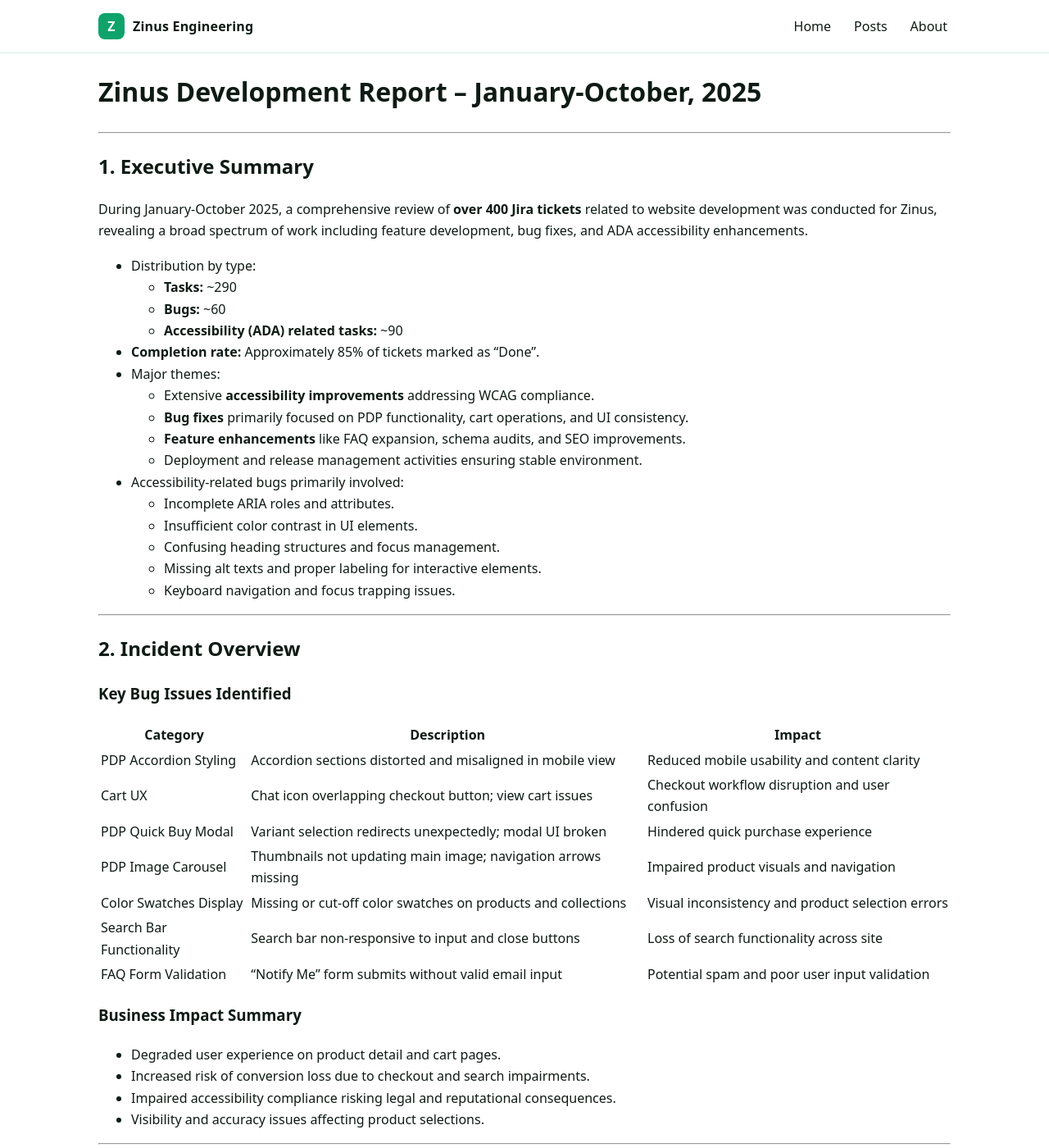
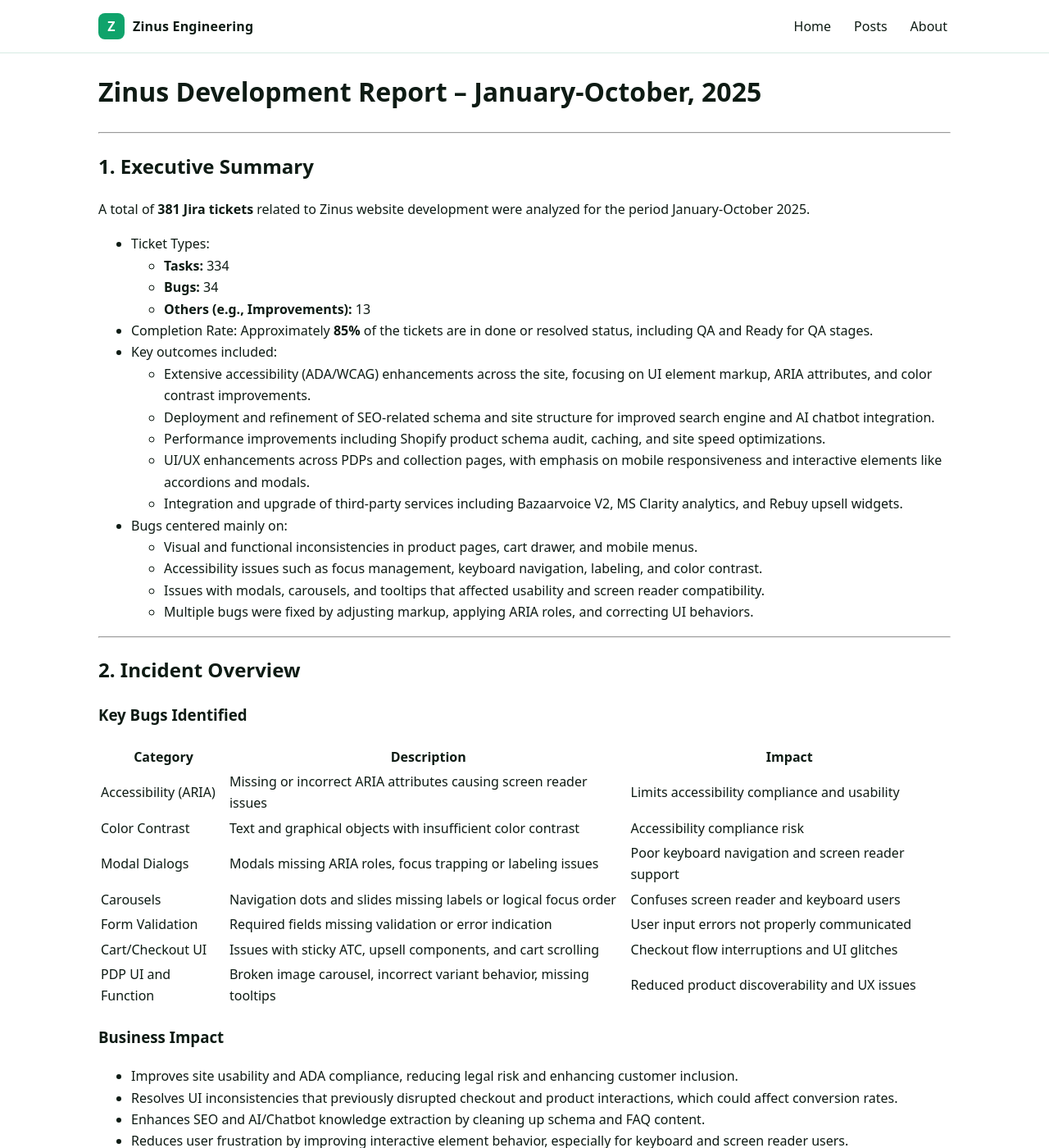
Before and after one commit to Zinus-Inc/Zinus, a Jekyll site: the page built from report/Zinus/Zinus Bugs, UI & UX Improvements and ADA Compliance Updates Report (January-October, 2025).md, in a window 1280 px wide and 1400 px high. Shown: the whole window at 82% size. Built offline with Jekyll 4.4.1, drawn with Linux system fonts in a browser that asks for light colours; some web fonts are replaced; our own code applies the rules of GitHub Pages for plain Markdown files; some of the changed text lies outside the part shown.

Commit message:
Report-2025-01-01-2025-10-30

```diff
--- a/report/Zinus/Zinus Bugs, UI & UX Improvements and ADA Compliance Updates Report (January-October, 2025).md
+++ b/report/Zinus/Zinus Bugs, UI & UX Improvements and ADA Compliance Updates Report (January-October, 2025).md
@@ -4,114 +4,106 @@
 
 ## 1. Executive Summary
 
-During January-October 2025, a comprehensive review of **over 400 Jira tickets** related to website development was conducted for Zinus, revealing a broad spectrum of work including feature development, bug fixes, and ADA accessibility enhancements.
-
-- Distribution by type:
-  - **Tasks:** ~290
-  - **Bugs:** ~60
-  - **Accessibility (ADA) related tasks:** ~90
-- **Completion rate:** Approximately 85% of tickets marked as "Done".
-- Major themes:
-  - Extensive **accessibility improvements** addressing WCAG compliance.
-  - **Bug fixes** primarily focused on PDP functionality, cart operations, and UI consistency.
-  - **Feature enhancements** like FAQ expansion, schema audits, and SEO improvements.
-  - Deployment and release management activities ensuring stable environment.
-- Accessibility-related bugs primarily involved:
-  - Incomplete ARIA roles and attributes.
-  - Insufficient color contrast in UI elements.
-  - Confusing heading structures and focus management.
-  - Missing alt texts and proper labeling for interactive elements.
-  - Keyboard navigation and focus trapping issues.
+A total of **381 Jira tickets** related to Zinus website development were analyzed for the period January-October 2025.
+- Ticket Types:
+  - **Tasks:** 334
+  - **Bugs:** 34
+  - **Others (e.g., Improvements):** 13
+- Completion Rate: Approximately **85%** of the tickets are in done or resolved status, including QA and Ready for QA stages.
+- Key outcomes included:
+  - Extensive accessibility (ADA/WCAG) enhancements across the site, focusing on UI element markup, ARIA attributes, and color contrast improvements.
+  - Deployment and refinement of SEO-related schema and site structure for improved search engine and AI chatbot integration.
+  - Performance improvements including Shopify product schema audit, caching, and site speed optimizations.
+  - UI/UX enhancements across PDPs and collection pages, with emphasis on mobile responsiveness and interactive elements like accordions and modals.
+  - Integration and upgrade of third-party services including Bazaarvoice V2, MS Clarity analytics, and Rebuy upsell widgets.
+- Bugs centered mainly on:
+  - Visual and functional inconsistencies in product pages, cart drawer, and mobile menus.
+  - Accessibility issues such as focus management, keyboard navigation, labeling, and color contrast.
+  - Issues with modals, carousels, and tooltips that affected usability and screen reader compatibility.
+  - Multiple bugs were fixed by adjusting markup, applying ARIA roles, and correcting UI behaviors.
 
 ---
 
 ## 2. Incident Overview
 
-### Key Bug Issues Identified
+### Key Bugs Identified
 
-| Category                 | Description                                                  | Impact                                         |
-|--------------------------|--------------------------------------------------------------|------------------------------------------------|
-| PDP Accordion Styling    | Accordion sections distorted and misaligned in mobile view   | Reduced mobile usability and content clarity  |
-| Cart UX                  | Chat icon overlapping checkout button; view cart issues     | Checkout workflow disruption and user confusion |
-| PDP Quick Buy Modal      | Variant selection redirects unexpectedly; modal UI broken    | Hindered quick purchase experience             |
-| PDP Image Carousel       | Thumbnails not updating main image; navigation arrows missing | Impaired product visuals and navigation        |
-| Color Swatches Display   | Missing or cut-off color swatches on products and collections | Visual inconsistency and product selection errors |
-| Search Bar Functionality | Search bar non-responsive to input and close buttons         | Loss of search functionality across site       |
-| FAQ Form Validation      | "Notify Me" form submits without valid email input           | Potential spam and poor user input validation  |
+| Category             | Description                                                  | Impact                                         |
+|----------------------|--------------------------------------------------------------|------------------------------------------------|
+| Accessibility (ARIA)  | Missing or incorrect ARIA attributes causing screen reader issues | Limits accessibility compliance and usability |
+| Color Contrast       | Text and graphical objects with insufficient color contrast  | Accessibility compliance risk                   |
+| Modal Dialogs        | Modals missing ARIA roles, focus trapping or labeling issues | Poor keyboard navigation and screen reader support |
+| Carousels            | Navigation dots and slides missing labels or logical focus order | Confuses screen reader and keyboard users      |
+| Form Validation      | Required fields missing validation or error indication       | User input errors not properly communicated    |
+| Cart/Checkout UI     | Issues with sticky ATC, upsell components, and cart scrolling | Checkout flow interruptions and UI glitches    |
+| PDP UI and Function  | Broken image carousel, incorrect variant behavior, missing tooltips | Reduced product discoverability and UX issues  |
 
-### Business Impact Summary
-
-- Degraded user experience on product detail and cart pages.
-- Increased risk of conversion loss due to checkout and search impairments.
-- Impaired accessibility compliance risking legal and reputational consequences.
-- Visibility and accuracy issues affecting product selections.
+### Business Impact
+- Improves site usability and ADA compliance, reducing legal risk and enhancing customer inclusion.
+- Resolves UI inconsistencies that previously disrupted checkout and product interactions, which could affect conversion rates.
+- Enhances SEO and AI/Chatbot knowledge extraction by cleaning up schema and FAQ content.
+- Reduces user frustration by improving interactive element behavior, especially for keyboard and screen reader users.
 
 ---
 
 ## 3. Immediate Response & Fixes
 
-| Focus Area         | Actions Taken                                                                                | Outcome                                         |
-|--------------------|----------------------------------------------------------------------------------------------|-------------------------------------------------|
-| PDP Accordion      | Fixed CSS styles for accordion borders, margins, and padding for mobile layouts              | ✅ Restored consistent accordion display on mobile |
-| Cart UX            | Adjusted chat icon positioning; fixed cart drawer scroll and button visibility               | ✅ Improved checkout usability and visibility   |
-| Quick Buy Modal    | Corrected variant selection logic to avoid redirection; enhanced modal responsiveness         | ✅ Enabled seamless variant selection within modal |
-| Image Carousel     | Repaired image thumbnail click handlers; restored navigation arrow visibility                | ✅ Full carousel functionality restored          |
-| Color Swatches     | Fixed CSS for display and alignment; ensured color fill visibility                          | ✅ Enhanced product color selector UX            |
-| Search Bar         | Debugged input field and close button event handling issues                                | ✅ Search bar now accepts input and closes properly |
-| Form Validation    | Added required field checks and email format validation for notify forms                      | ✅ Prevented invalid form submissions            |
+| Focus Area        | Actions Taken                                                                                                         | Outcome                              |
+|-------------------|-----------------------------------------------------------------------------------------------------------------------|-------------------------------------|
+| Accessibility ADA | Implemented ARIA roles (`aria-expanded`, `aria-controls`), labels, legends, and improved keyboard/focus management.    | ✅ Improved screen reader support    |
+| Color Contrast    | Adjusted colors on text and UI elements to meet WCAG contrast ratio requirements of at least 4.5:1 or 3:1 where allowed. | ✅ Enhanced accessibility compliance |
+| Modal Components  | Added missing ARIA attributes: `role=dialog`, `aria-modal`, proper focus trapping and labeling on modal dialogs.       | ✅ Improved modal navigation/labeling|
+| Product Pages     | Fixed product image carousels, variant selectors, color swatches, tooltips, and Quick Buy modal behaviors.             | ✅ Restored consistent PDP functionality |
+| Cart & Checkout   | Fixed sticky add-to-cart bar, upsell popups, cart scrolling and chat button interference issues.                       | ✅ Smoother checkout and cart UX    |
+| FAQ & SEO         | Removed legacy schema noise, added JSON-LD FAQ structured data, enhanced FAQ content and search readiness.              | ✅ SEO and AI indexing improved     |
 
 ---
 
 ## 4. UI/UX Improvement Highlights
 
-| Feature Area          | Before                                                                             | After                                                        |
-|-----------------------|------------------------------------------------------------------------------------|--------------------------------------------------------------|
-| FAQ Support & Assembly | FAQ lacked dedicated expansion and structured management                          | Introduced expandable FAQ section + assembly instruction hub  |
-| PDP Price Display     | Incorrect variant pricing and upgrade messages                                   | Aligned price display with selected variant                   |
-| Mobile Menu           | Inconsistent navigation, missing links on support/blog/about buttons             | Unified mobile menu links and corrected navigation paths      |
-| Homepage Hero Banner  | Outdated banner preload causing layout shifts                                   | Updated preload tags for hero banners, improving LCP          |
-| Accessibility Compliance | Missing ARIA attributes, low contrast, unlabelled controls                     | Extensive ADA compliance fixes applied improving UX and WCAG  |
-| Analytics Integration | Missing or inconsistent tracking tags and metrics                              | Added MS Clarity, Bing Ads UET, Google tags correctly          |
-| Upsell Modals         | Broken upsell modals on mobile causing user flow interruptions                   | Fixed modal behavior and styling for mobile                    |
+| Feature Area                | Before                                                                              | After                                                          |
+|----------------------------|-------------------------------------------------------------------------------------|----------------------------------------------------------------|
+| Product Detail Page Accordions | Font color inconsistent, broken borders, unmarked sections for screen readers       | Accordion headers restyled, standardized, with ARIA controls   |
+| Carousel Navigation         | Missing navigation dots labels, illogical focus order                              | Added `aria-label` to dots, logical DOM order, and keyboard support |
+| Cart Drawer UX             | Chat icon overlapping checkout button; cart popup non-scrollable                   | Chat icon repositioned, cart scroll fixed                      |
+| Color Swatches             | Color swatches missing fill colors or cut off on mobile                            | Correct color fill applied; responsive visibility fixed        |
+| Announcement Bar           | Only CTA button clickable                                                         | Entire bar becomes clickable with enable/disable option        |
+| Hero Banner                | Old banner preload or missing                                                    | Updated hero banner preload tags for faster LCP                |
 
 ---
 
 ## 5. On-Hold Items & Action Plan
 
-| Key               | Description                                                                | Next Step                                         | Owner           |
-|-------------------|----------------------------------------------------------------------------|--------------------------------------------------|-----------------|
-| Helixian-ZIN-1253 | FAQ Expansion & Assembly Instruction Search - Review Scope & Feasibility   | Finalize design and approve technical plan       | Daniel Carroll  |
-| Helixian-ZIN-1213 | Deployment                                                                 | Confirm deployment schedule                       | Daniel Carroll  |
-| Helixian-ZIN-1007 | ADA JSON-LD Implementation for BazaarVoice                               | Await team coordination and content finalization | Daniel Carroll  |
-| Helixian-ZIN-1181 | Chat Bot relocation and resizing issues on mobile                        | QA verification and design approval needed       | Mason Kim       |
+| Key                | Description                                                              | Next Step                                   | Owner           |
+|--------------------|--------------------------------------------------------------------------|---------------------------------------------|-----------------|
+| Helixian-ZIN-1253  | FAQ Expansion + Assembly Instruction Search Page - scope/timeline review| Await final design and approval              | Daniel Carroll  |
+| Helixian-ZIN-1218  | Variant Images for Bed Frame Sizes                                        | Define metadata and finalize image selection | J Vishal        |
+| Helixian-ZIN-1027  | White Glove delivery and/or installation                                 | Scope and planning                           | Daniel Carroll  |
+| Helixian-ZIN-1000  | Research Upgrading Palo Alto to v7.0.0                                   | Technical evaluation and planning           | Daniel Carroll  |
 
 ---
 
 ## 6. Appendix
 
-| Type          | Key                | Summary                                                                              | Status           | Assignee       | Reporter        | Created              | Resolved             |
-|---------------|--------------------|--------------------------------------------------------------------------------------|------------------|----------------|-----------------|----------------------|----------------------|
-| Task          | Helixian-ZIN-1253  | Zinus Support / FAQ Expansion + Assembly Instruction Search Page                     | To Do            | Daniel Carroll | Mason Kim       | 2025-10-29T12:24:04Z | -                    |
-| Task          | Helixian-ZIN-1252  | Deployment                                                                           | Done             | Daniel Carroll | Daniel Carroll  | 2025-10-28T09:41:59Z | 2025-10-28T12:09:20Z |
-| Task          | Helixian-ZIN-1251  | Add Color Tooltip to Quick View Modal                                               | Final Client QA  | Olivia Alvarez | Yongwan Song    | 2025-10-22T16:09:36Z | -                    |
-| Task          | Helixian-ZIN-1250  | Shopify Product Schema Audit & Validation for Zinus.com                             | In Progress      | Daniel Carroll | Mason Kim       | 2025-10-22T14:53:47Z | -                    |
-| Task          | Helixian-ZIN-1249  | Restock “Notify Me” form allows submission with empty/invalid email                | Done             | Olivia Alvarez | Bobby Hudgins   | 2025-10-22T09:27:21Z | 2025-10-27T15:55:11Z |
-| Bug           | Helixian-ZIN-1241  | Accordion Section Styling Broken on Bed Frame PDPs (Mobile View)                   | Done             | Olivia Alvarez | J Vishal       | 2025-10-16T12:11:03Z | 2025-10-21T17:20:51Z |
-| Bug           | Helixian-ZIN-1240  | Blinking Text Caret “|” Appears Site-Wide When Clicking Anywhere                   | Done             | J Vishal      | J Vishal       | 2025-10-16T12:08:46Z | 2025-10-17T10:11:25Z |
-| Bug           | Helixian-ZIN-1239  | Sticky Add to Cart (ATC) Bar Not Functioning Properly on Mattresses PDP's          | Done             | Olivia Alvarez | J Vishal       | 2025-10-16T11:57:04Z | 2025-10-22T04:13:11Z |
-| Bug           | Helixian-ZIN-1238  | Quick Buy Function Not Working Properly for Suzanne Bed Frame Products             | Done             | Olivia Alvarez | J Vishal       | 2025-10-16T11:41:07Z | 2025-10-21T17:20:37Z |
-| Bug           | Helixian-ZIN-1237  | Product Image Carousel Not Functional — Thumbnails Not Reflecting in Main Image & Arrows Missing | Done | Olivia Alvarez | J Vishal | 2025-10-16T11:27:49Z | 2025-10-21T17:19:41Z |
-| Bug           | Helixian-ZIN-1236  | Color Swatches Not Visible for Suzanne Metal and Bamboo Platform Bed Frame Products | Done             | J Vishal      | J Vishal       | 2025-10-16T11:15:31Z | 2025-10-16T13:37:37Z |
-| Bug           | Helixian-ZIN-1235  | [Mobile] Color Swatches Getting Cut Off in Bed Frame Collection Page               | Done             | Olivia Alvarez | J Vishal       | 2025-10-16T11:06:01Z | 2025-10-21T17:18:58Z |
-| Task          | Helixian-ZIN-1228  | Zinus Task: Add MS Clarity to Zinus.com                                            | Done             | Olivia Alvarez | Olivia Alvarez | 2025-10-14T11:15:53Z | 2025-10-15T07:06:04Z |
-| Task          | Helixian-ZIN-1247  | “Write a Review” modal shows missing/broken product image and overlapping title    | Done             | Olivia Alvarez | Bobby Hudgins  | 2025-10-22T05:09:24Z | 2025-10-24T08:35:05Z |
-| Bug           | Helixian-ZIN-1248  | PDP video captions incorrect — shows “thank you” despite music-only audio          | To Do            | J Vishal      | Bobby Hudgins  | 2025-10-22T09:20:00Z | -                    |
-| Task          | Helixian-ZIN-1244  | Fix Missing Tags in Page Type and Traffic Source Data in Shopify reports            | Done             | Mason Kim     | J Vishal       | 2025-10-16T12:49:14Z | 2025-10-27T14:09:17Z |
-| Task          | Helixian-ZIN-1234  | [Mobile] Search Bar Not Functional — Unable to Type or Close                       | Done             | J Vishal      | J Vishal       | 2025-10-16T07:51:24Z | 2025-10-16T08:19:52Z |
-| Task          | Helixian-ZIN-1233  | Review ADA Client Info Needed tickets                                              | Done             | Olivia Alvarez| Daniel Carroll | 2025-10-14T11:52:24Z | 2025-10-21T17:18:18Z |
-| Bug           | Helixian-ZIN-1112  | Accordion Section Styling Broken on Bed Frame PDP (Mobile View) - Accessibility Fix | Done             | Olivia Alvarez| J Vishal       | 2025-07-01T09:32:51Z | 2025-07-01T09:32:51Z |
-| ...           | ...                | ...                                                                                  | ...              | ...           | ...            | ...                  | ...                  |
+| Type | Key               | Summary                                                                             | Status           | Assignee        | Reporter        | Created               | Resolved              |
+|------|-------------------|-------------------------------------------------------------------------------------|------------------|-----------------|-----------------|-----------------------|-----------------------|
+| Task | Helixian-ZIN-1253 | Zinus Support / FAQ Expansion + Assembly Instruction Search Page                    | To Do            | Daniel Carroll  | Mason Kim       | 2025-10-29T12:24:04Z  | -                     |
+| Task | Helixian-ZIN-1252 | Deployment                                                                          | Done             | Daniel Carroll  | Daniel Carroll  | 2025-10-28T09:41:58Z  | 2025-10-28T12:09:20Z  |
+| Task | Helixian-ZIN-1251 | Add Color Tooltip to Quick View Modal                                             | Final Client QA  | Olivia Alvarez  | Yongwan Song    | 2025-10-22T16:09:36Z  | -                     |
+| Task | Helixian-ZIN-1250 | Shopify Product Schema Audit & Validation for Zinus.com                           | In Progress      | Daniel Carroll  | Mason Kim       | 2025-10-22T14:53:47Z  | -                     |
+| Bug  | Helixian-ZIN-1245 | Restock “Notify Me” form allows submission with empty/invalid email               | Done             | Olivia Alvarez  | Bobby Hudgins   | 2025-10-22T09:27:20Z  | 2025-10-27T15:55:10Z  |
+| Bug  | Helixian-ZIN-1241 | Accordion Section Styling Broken on Bed Frame PDP (Mobile View)                   | Done             | Olivia Alvarez  | J Vishal       | 2025-10-16T12:11:02Z  | 2025-10-21T17:20:51Z  |
+| Bug  | Helixian-ZIN-1240 | Blinking Text Caret “|” Appears Site-Wide When Clicking Anywhere                  | Done             | J Vishal        | J Vishal        | 2025-10-16T12:08:46Z  | 2025-10-17T10:11:25Z  |
+| Bug  | Helixian-ZIN-1239 | Sticky Add to Cart (ATC) Bar Not Functioning Properly on Mattresses PDP's         | Done             | Olivia Alvarez  | J Vishal        | 2025-10-16T11:57:04Z  | 2025-10-22T04:13:11Z  |
+| Bug  | Helixian-ZIN-1238 | Quick Buy Function Not Working Properly for Suzanne Bed Frame Products            | Done             | Olivia Alvarez  | J Vishal        | 2025-10-16T11:41:07Z  | 2025-10-21T17:20:37Z  |
+| Bug  | Helixian-ZIN-1237 | Product Image Carousel Not Functional — Thumbnails Not Reflecting in Main Image   | Done             | Olivia Alvarez  | J Vishal        | 2025-10-16T11:27:49Z  | 2025-10-21T17:19:41Z  |
+| Bug  | Helixian-ZIN-1236 | Color Swatches Not Visible for Suzanne Metal and Bamboo Platform Bed Frame        | Done             | J Vishal        | J Vishal        | 2025-10-16T11:15:31Z  | 2025-10-16T13:37:37Z  |
+| Bug  | Helixian-ZIN-1235 | [Mobile] Color Swatches Getting Cut Off in Bed Frame Collection Page             | Done             | Olivia Alvarez  | J Vishal        | 2025-10-16T11:06:01Z  | 2025-10-21T17:18:58Z  |
+| Bug  | Helixian-ZIN-1224 | PDP → “Buy Full Set” color tooltip persists after click/hover                     | Done             | Olivia Alvarez  | Bobby Hudgins   | 2025-10-14T05:24:33Z  | 2025-10-21T17:17:14Z  |
+| Bug  | Helixian-ZIN-1191 | Chat Pop-up Misaligned on Desktop and Mobile                                     | Done             | Olivia Alvarez  | J Vishal        | 2025-09-22T08:49:34Z  | 2025-09-26T16:39:48Z  |
 
-*Note: The Appendix continues with a full list of all available tasks, bugs, and accessibility items related to website development for the Zinus project during the reporting period.*
+*Note: The Appendix contains all analyzed website-related tickets sorted by type and status; due to volume, only a representative selection is shown here.*
 
 ---
+
+*End of Report*
```
